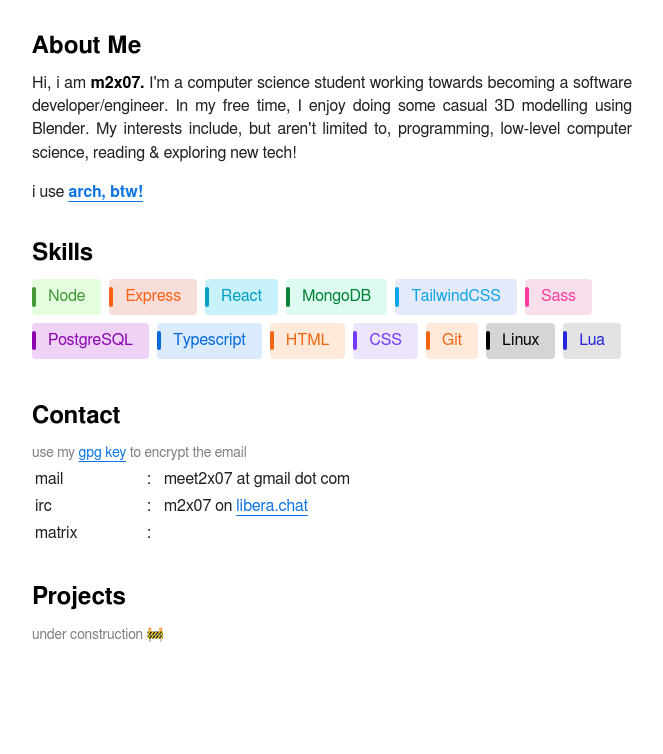
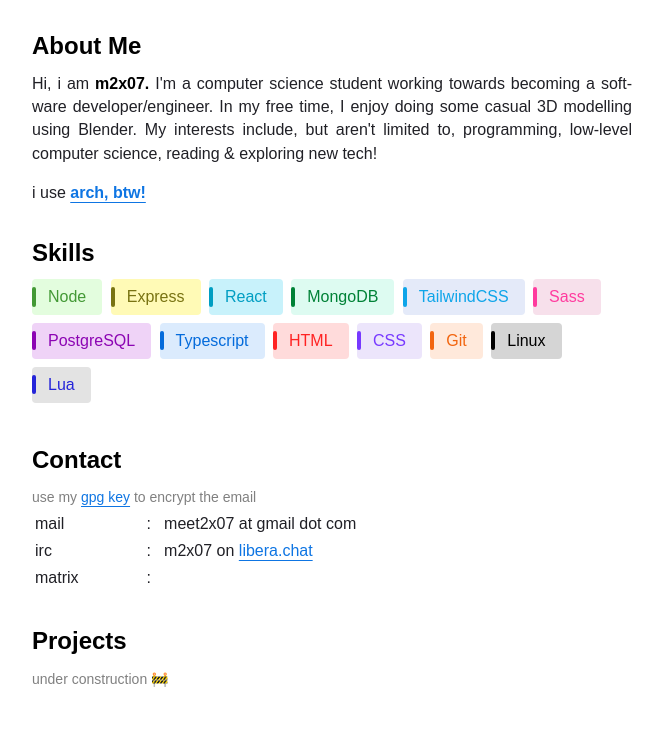
Before and after one commit to m2x07/m2x07.github.io, a website: page index.html in a window 1280 px wide. Shown: the part 173-927 px from the top of the page, without its empty margins (308-971 px from the left). Before the commit the page ends 883 px from the top, so only its background shows below. Drawn offline with Linux system fonts and the light colour scheme.

Commit message:
update colors and minor changes to font stack

```diff
--- a/index.html
+++ b/index.html
@@ -59,10 +59,10 @@
         <span
           class="skill-card-modern"
           style="
-            --accent-dark: #e8745a;
-            --accent-light: #fb6015;
-            --accent-bg-light: #f7ded8;
-            --accent-bg-dark: #2d1914;
+            --accent-dark: #e8d85a;
+            --accent-light: #797312;
+            --accent-bg-light: #fffab6;
+            --accent-bg-dark: #2d2a14;
           "
           >Express</span
         >
@@ -129,10 +129,10 @@
         <span
           class="skill-card-modern"
           style="
-            --accent-dark: #ee7227;
-            --accent-light: #f2650f;
-            --accent-bg-light: #ffe9db;
-            --accent-bg-dark: #332217;
+            --accent-dark: #ee2727;
+            --accent-light: #f22;
+            --accent-bg-light: #ffdbdb;
+            --accent-bg-dark: #331717;
           "
           >HTML</span
         >
--- a/style.css
+++ b/style.css
@@ -11,6 +11,7 @@
         background-color: var(--accent-bg-dark);
         color: var(--accent-dark);
     }
+
     .skill-card-modern::before {
         background-color: var(--accent-dark);
     }
@@ -29,6 +30,7 @@
         background-color: var(--accent-bg-light);
         color: var(--accent-light);
     }
+
     .skill-card-modern::before {
         background-color: var(--accent-light);
     }
@@ -41,7 +43,7 @@ body {
     margin: auto;
     background-color: var(--bg_col);
     font-family:
-        FreeSans,
+        "Free Sans",
         "Liberation Sans",
         "Nimbus Sans",
         -apple-system,
@@ -49,6 +51,7 @@ body {
         Roboto,
         "Segoe UI",
         "Helvetica Neue",
+        system-ui,
         sans-serif;
     color: var(--text_normal);
     line-height: 1.45;
```
